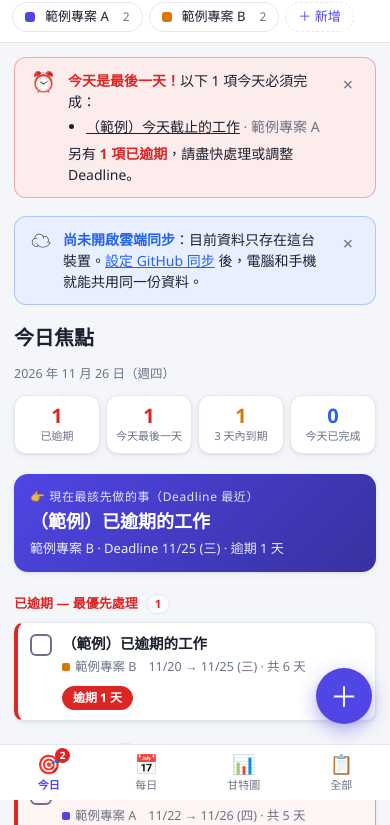
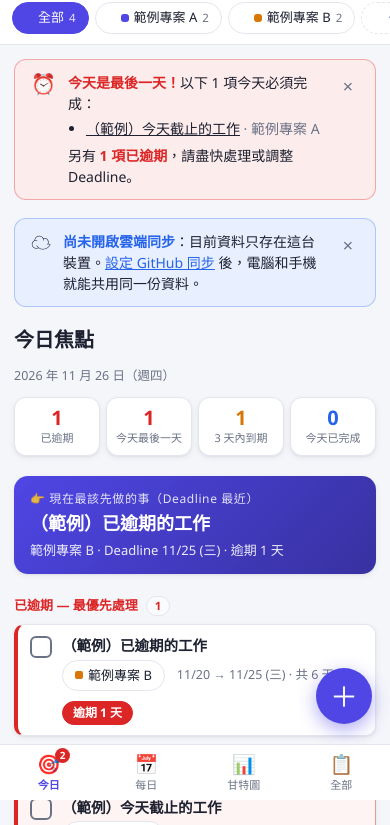
Before and after one commit to zacariasli1149/work-manager, a plain HTML site: page index.html in a window 390 px wide. Shown: the part 44-869 px from the top of the page. Drawn offline with Linux system fonts and the light colour scheme.

Commit message:
Add files via upload

```diff
--- a/index.html
+++ b/index.html
@@ -2,7 +2,7 @@
 <html lang="zh-Hant">
 <head>
 <meta charset="utf-8">
-<meta name="viewport" content="width=device-width, initial-scale=1, viewport-fit=cover">
+<meta name="viewport" content="width=device-width, initial-scale=1, minimum-scale=1, viewport-fit=cover">
 <meta name="theme-color" content="#4f46e5">
 <meta name="apple-mobile-web-app-capable" content="yes">
 <meta name="mobile-web-app-capable" content="yes">
@@ -81,7 +81,7 @@ aside{background:var(--panel);border-right:1px solid var(--line);display:flex;fl
 .side-foot button{border:1px solid var(--line);background:var(--panel);border-radius:8px;padding:7px 10px;text-align:left;font-size:13px;color:var(--muted)}
 .side-foot button:hover{color:var(--text);border-color:var(--muted)}
 .side-foot small{color:var(--muted);font-size:11.5px;line-height:1.4}
-.tabbar,.fab,.plist .mobile-only{display:none}
+.tabbar,.fab,.mchips{display:none}
 
 /* ---------- main ---------- */
 main{height:100vh;overflow:auto;padding:22px 28px 60px}
@@ -148,7 +148,7 @@ main{height:100vh;overflow:auto;padding:22px 28px 60px}
 /* daily */
 .daynav{display:flex;align-items:center;gap:8px;margin-bottom:14px;flex-wrap:wrap}
 .daynav input[type=date]{border:1px solid var(--line);background:var(--panel);border-radius:8px;padding:5px 8px}
-.week{display:grid;grid-template-columns:repeat(7,1fr);gap:8px;margin-bottom:20px}
+.wstrip{display:grid;grid-template-columns:repeat(7,1fr);gap:8px;margin-bottom:20px}
 .wd{background:var(--panel);border:1px solid var(--line);border-radius:10px;padding:8px 4px;text-align:center;cursor:pointer;position:relative}
 .wd:hover{border-color:var(--muted)}
 .wd .w{font-size:12px;color:var(--muted)}
@@ -233,21 +233,28 @@ main{height:100vh;overflow:auto;padding:22px 28px 60px}
 
 /* ---------- phone ---------- */
 @media (max-width:820px){
-  body{display:block;padding-bottom:calc(64px + env(safe-area-inset-bottom))}
+  html{overflow-x:hidden}
+  body{overflow-x:clip;max-width:100vw}
+  body{display:block;padding-bottom:calc(64px + env(safe-area-inset-bottom));touch-action:pan-y pinch-zoom;overscroll-behavior-x:none}
+  main{min-width:0;max-width:100vw}
+  .gantt-wrap{touch-action:pan-x pan-y pinch-zoom}
+  .task .title,.task .desc,.task .meta{overflow-wrap:anywhere}
   aside{position:sticky;top:0;z-index:20;height:auto;border-right:0;border-bottom:1px solid var(--line);padding-top:env(safe-area-inset-top)}
   .brand{padding:10px 14px 6px}
   .nav,.sec,.side-foot{display:none}
-  .plist{flex-direction:row;overflow-x:auto;padding:2px 12px 10px;gap:6px;scrollbar-width:none}
-  .plist::-webkit-scrollbar{display:none}
-  .plist .row{flex:none}
-  .plist .mobile-only{display:block}
-  .plist .mobile-only button.p{border-style:dashed;color:var(--accent)}
-  .plist button.p{border:1px solid var(--line);border-radius:999px;padding:4px 12px;white-space:nowrap;font-size:13px}
-  .plist .cnt{margin-left:4px}
-  .plist .act,.plist .subsec{display:none !important}
-  .plist{align-items:center}
-  .plist .kids{flex-direction:row;align-items:center;margin:0;padding:0 0 0 8px;border-left:2px solid var(--line);gap:6px;height:24px}
-  .plist .exp{width:22px;height:22px}
+  .plist{display:none !important}
+  .mchips{display:block;padding:0 0 8px}
+  .chips{display:flex;gap:6px;overflow-x:auto;padding:2px 12px;scrollbar-width:none;overscroll-behavior-x:contain;touch-action:pan-x pinch-zoom}
+  .chips::-webkit-scrollbar{display:none}
+  .chips.sub{margin-top:6px;padding-top:7px;border-top:1px dashed var(--line);background:var(--panel-2)}
+  .chip{flex:none;display:flex;align-items:center;gap:5px;border:1px solid var(--line);background:var(--panel);color:var(--text);border-radius:999px;padding:5px 12px;white-space:nowrap;font-size:13px}
+  .chip .dot{width:8px;height:8px;border-radius:3px}
+  .chip .cnt{font-size:11.5px;color:var(--muted)}
+  .chip.country{font-weight:600}
+  .chip.on{background:var(--accent);border-color:var(--accent);color:#fff}
+  .chip.on .cnt{color:rgba(255,255,255,.85)}
+  .chip.add{border-style:dashed;color:var(--accent);background:none}
+  .chips .empty-k{font-size:12px;color:var(--muted);align-self:center;white-space:nowrap}
   main{height:auto;overflow:visible;padding:14px 14px 90px}
   .top{margin-bottom:12px}
   .top h1{font-size:20px}
@@ -260,7 +267,7 @@ main{height:100vh;overflow:auto;padding:22px 28px 60px}
   .task{padding:10px 12px;gap:10px;flex-wrap:wrap}
   .task .body{flex:1 1 calc(100% - 40px)}
   .task .badge{margin-left:32px}
-  .week{gap:4px}.wd{padding:6px 0}.wd .d{font-size:14px}.wd .c{display:none}.wd .w{font-size:11px}
+  .wstrip{gap:4px}.wd{padding:6px 0}.wd .d{font-size:14px}.wd .c{display:none}.wd .w{font-size:11px}
   .daynav .btn[data-shift="-7"],.daynav .btn[data-shift="7"]{display:none}
   .daynav input[type=date]{flex:1}
   .two{grid-template-columns:1fr}
@@ -285,6 +292,7 @@ main{height:100vh;overflow:auto;padding:22px 28px 60px}
   <nav class="nav" id="nav"></nav>
   <div class="sec">國家 / 專案 <button data-addmenu title="新增國家或專案">＋</button></div>
   <div class="plist" id="plist"></div>
+  <div class="mchips" id="mchips"></div>
   <div class="side-foot">
     <button id="syncSetBtn">☁ 雲端同步設定</button>
     <button id="notifyBtn">🔔 開啟桌面提醒</button>
@@ -687,8 +695,31 @@ function renderProjects(){
   const nn = cnt(t => !proj(t.projectId));
   if (nn) rows.push(`<div class="row"><button class="p ${sel==='none'?'on':''}" data-proj="none"><span class="dot" style="background:${NONE_COLOR}"></span><span class="nm">未分類任務</span><span class="cnt">${nn}</span></button></div>`);
   if (!state.countries.length && !state.projects.length) rows.push(`<div class="empty-k">按右上 ＋ 新增國家或專案</div>`);
-  rows.push(`<div class="row mobile-only"><button class="p" data-addmenu>＋ 新增</button></div>`);
   $('#plist').innerHTML = rows.join('');
+  renderChips(cnt);
+}
+// Phone: row 1 = 全部 + countries (+ projects with no country), row 2 = projects of the picked country.
+function renderChips(cnt){
+  const sel = ui.project;
+  const chip = (attr, on, label, n, cls='') => `<button class="chip ${cls} ${on?'on':''}" ${attr}>${label}${n!=null?`<span class="cnt">${n}</span>`:''}</button>`;
+  const projChip = p => chip(`data-proj="${p.id}"`, sel===p.id, `<span class="dot" style="background:${esc(p.color)}"></span>${esc(p.name)}`, cnt(t=>t.projectId===p.id));
+  let r1 = chip('data-clearfilter', sel==='all', '全部', cnt(()=>true));
+  state.countries.forEach(c => {
+    const on = sel===`c:${c.id}` || proj(sel)?.countryId === c.id;
+    r1 += chip(`data-proj="c:${c.id}"`, on, `🌐 ${esc(c.name)}`, cnt(t=>proj(t.projectId)?.countryId===c.id), 'country');
+  });
+  looseProjects().forEach(p => r1 += projChip(p));
+  const nn = cnt(t => !proj(t.projectId));
+  if (nn) r1 += chip('data-proj="none"', sel==='none', '未分類', nn);
+  r1 += chip('data-addmenu', false, '＋ 新增', null, 'add');
+  const cid = sel.startsWith('c:') ? sel.slice(2) : proj(sel)?.countryId;
+  const c = country(cid);
+  let r2 = '';
+  if (c) {
+    const ps = state.projects.filter(p => p.countryId === c.id);
+    r2 = `<div class="chips sub">${ps.length ? ps.map(projChip).join('') : '<span class="empty-k">此國家尚無專案</span>'}${chip(`data-addproj="${c.id}"`, false, '＋ 專案', null, 'add')}</div>`;
+  }
+  $('#mchips').innerHTML = `<div class="chips">${r1}</div>${r2}`;
 }
 function fbar(){
   if (ui.project === 'all') return '';
@@ -773,7 +804,7 @@ function renderDaily(){
     <button class="btn sm" data-day="${T}">今天</button>
     <button class="btn sm" data-shift="1">後一天 ›</button><button class="btn sm" data-shift="7">下週 »</button>
     <input type="date" id="pickDay" value="${D}">
-  </div><div class="week">${strip}</div>`;
+  </div><div class="wstrip">${strip}</div>`;
   if (lastOnes.length) h += `<div class="banner" style="margin-bottom:14px"><div class="big">⚠️</div><div><b>${D===T?'今天':mdw(D)}是 ${lastOnes.length} 項任務的最後一天：</b>${lastOnes.map(t=>esc(t.title)).join('、')}</div></div>`;
   if (!list.length) return h + `<div class="empty">這一天沒有待辦事項。</div>`;
   h += `<div class="hint" style="margin-bottom:10px">依 Deadline 由近到遠排序 · 剩餘天數以 <b>${mdw(D)}</b> 計算</div>`;
--- a/sw.js
+++ b/sw.js
@@ -1,6 +1,6 @@
 // Service worker: lets the app open offline and be installed to the home screen.
 // Network-first for the app's own files, so new versions show up right away.
-const CACHE = 'workmgr-v1';
+const CACHE = 'workmgr-v2';
 const SHELL = ['./', './index.html', './manifest.webmanifest', './icon-192.png', './icon-512.png', './apple-touch-icon.png'];
 
 self.addEventListener('install', e => {
@@ -14,7 +14,7 @@ self.addEventListener('fetch', e => {
   const url = new URL(e.request.url);
   if (e.request.method !== 'GET' || url.origin !== location.origin) return; // never touch GitHub API calls
   e.respondWith(
-    fetch(e.request).then(res => {
+    fetch(e.request, { cache: 'no-cache' }).then(res => {   // always ask GitHub for the newest version
       const copy = res.clone();
       caches.open(CACHE).then(c => c.put(e.request, copy));
       return res;
```
